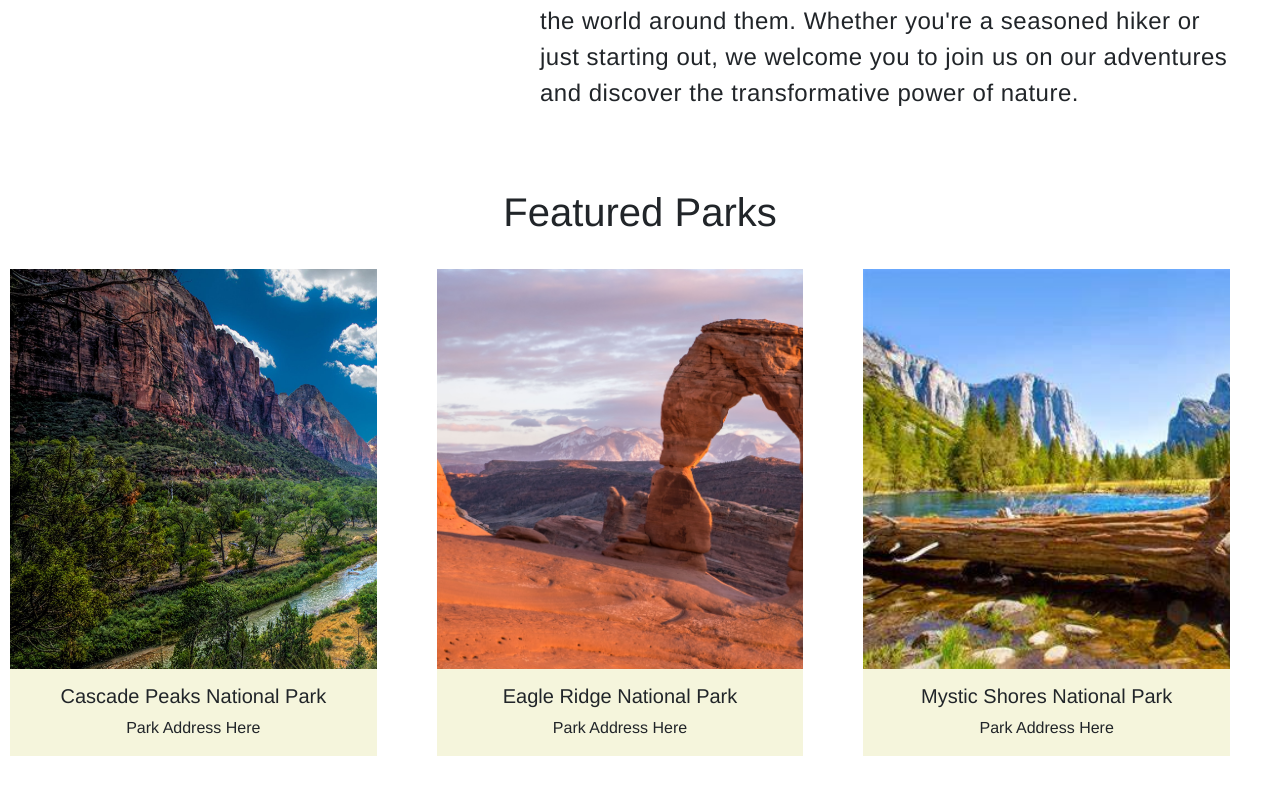
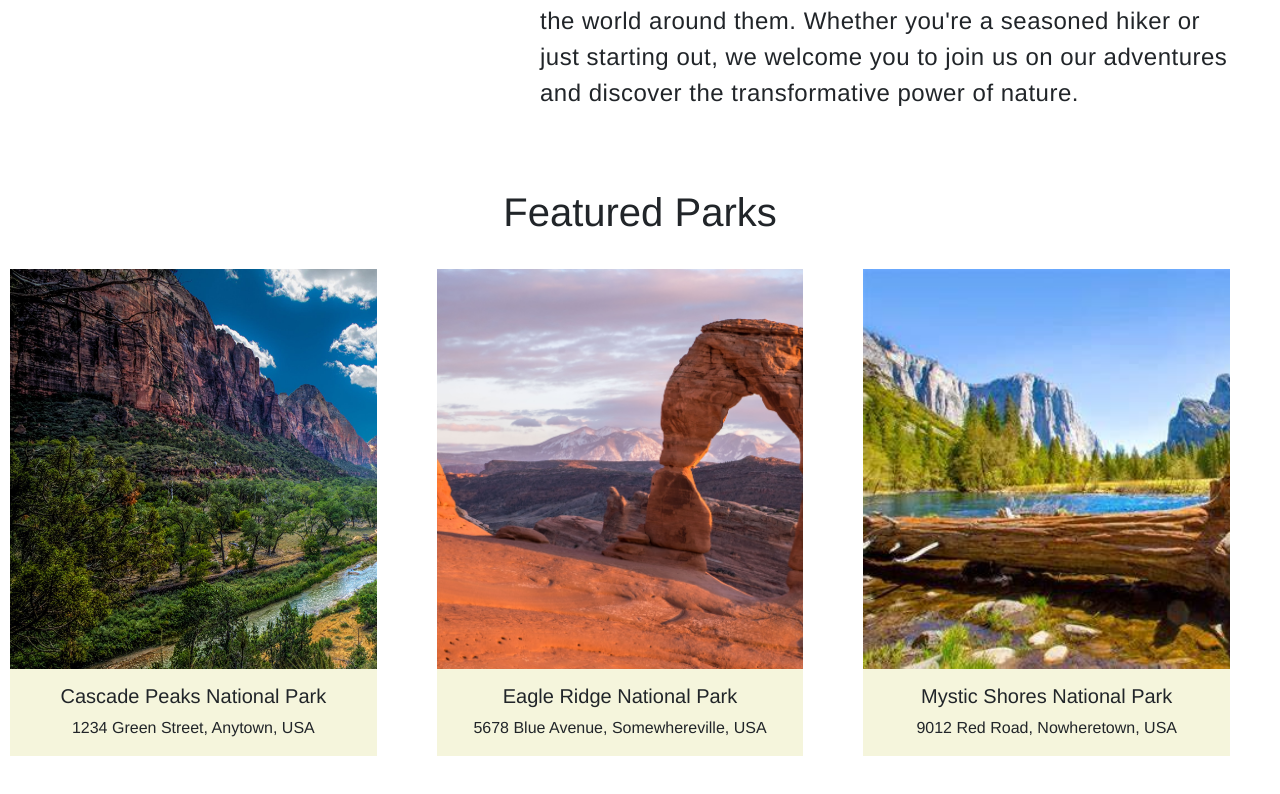
Before and after one commit to sconeek2/capstone2, a React (Create React App) app: page /home in a window 1280 px wide. Shown: the part 662-1456 px from the top of the page. Built offline with nearby package versions, Linux system fonts and the light colour scheme.

Commit message:
-last changes

```diff
--- a/src/Components/Card.js
+++ b/src/Components/Card.js
@@ -3,7 +3,7 @@ import './Styles/Card.css';
 export const Card = ({ park }) => {
   return (
     <div className='card-style'>
-      <div className='park-img'></div>
+      <div  className='park-img'></div>
 
       <div className='card-body'>
         <h5 className='park-name'>{park.LocationName}</h5>
--- a/src/Components/Card2.js
+++ b/src/Components/Card2.js
@@ -1,6 +1,6 @@
 import "./Styles/Card2.css";
 
-export const Card2 = ({ img, name }) => {
+export const Card2 = ({ img, name, add }) => {
   return (
     <div className="card-style">
       <div
@@ -10,7 +10,7 @@ export const Card2 = ({ img, name }) => {
 
       <div className="card-body">
         <h5 className="park-name"> {name}</h5>
-        <p className="park-address">Park Address Here</p>
+        <p className="park-address">{add}</p>
       </div>
     </div>
   );
```
Also changed, not shown: package.json (+8 -1 lines), index.js (added), 1 other file (tests, documents, lock files or other folders).
